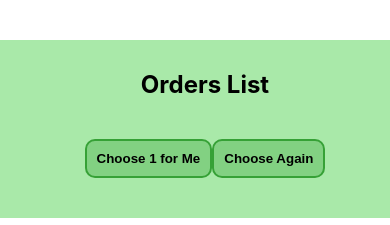
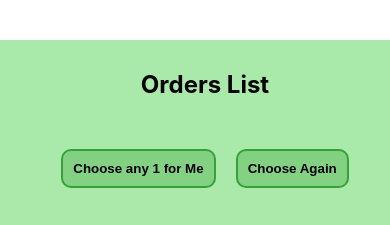
Before and after one commit to Ety-Biswangri/evergreen-nursery, a React (Create React App) app: page / in a window 390 px wide. Shown: the part 4920-5145 px from the top of the page. Built offline with nearby package versions, Linux system fonts and the light colour scheme.

Commit message:
choose button's bug is fixed

```diff
--- a/public/index.html
+++ b/public/index.html
@@ -1,14 +1,12 @@
 <!DOCTYPE html>
 <html lang="en">
+
 <head>
   <meta charset="utf-8" />
   <link rel="icon" href="%PUBLIC_URL%/favicon.ico" />
   <meta name="viewport" content="width=device-width, initial-scale=1" />
   <meta name="theme-color" content="#000000" />
-    <meta
-      name="description"
-      content="Web site created using create-react-app"
-    />
+  <meta name="description" content="Web site created using create-react-app" />
   <link rel="apple-touch-icon" href="%PUBLIC_URL%/logo192.png" />
   <!--
       manifest.json provides metadata used when your web app is installed on a
@@ -24,8 +22,9 @@
       work correctly both with client-side routing and a non-root public URL.
       Learn how to configure a non-root public URL by running `npm run build`.
     -->
-    <title>React App</title>
+  <title>Evergreen Nursery</title>
 </head>
+
 <body>
   <noscript>You need to enable JavaScript to run this app.</noscript>
   <div id="root"></div>
@@ -40,4 +39,5 @@
       To create a production bundle, use `npm run build` or `yarn build`.
     -->
 </body>
+
 </html>
--- a/src/Cart/Cart.css
+++ b/src/Cart/Cart.css
@@ -0,0 +1,4 @@
+.cart{
+    position: sticky;
+    top: 0;
+}
--- a/src/Cart/Cart.js
+++ b/src/Cart/Cart.js
@@ -1,14 +1,20 @@
 import React from 'react';
 import './Cart.css';
 
-const Cart = ({ carts }) => {
+const Cart = ({ carts, chooseAgain, chooseOne }) => {
     return (
         <div className='cart'>
+            <h2 style={{ fontWeight: "bolder", textAlign: "center", marginBottom: "40px", }}>Orders List</h2>
             {
                 carts.map(cart => (
                     <li style={{ marginBottom: '10px' }} key={cart.name}>{cart.name}</li>
                 ))
             }
+            <div className='buttons'>
+                <button onClick={chooseOne}>Choose any 1 for Me</button>
+                <br />
+                <button onClick={chooseAgain}>Choose Again</button>
+            </div>
         </div>
     );
 };
--- a/src/Shop/Shop.css
+++ b/src/Shop/Shop.css
@@ -32,7 +32,6 @@
     margin-top: 30px;
     margin-bottom: 30px;
     display: flex;
-    /* flex-direction: column; */
     flex-wrap: wrap;
     justify-content: center;
     align-items: center;
@@ -42,19 +41,25 @@
     margin-bottom: 10px;
 }
 
-@media screen and (max-width: 1050px) {
+@media screen and (max-width: 1150px) {
+    .products-container{
+        grid-template-columns: repeat(3, 1fr);
+    }
+    .shop{
+        grid-template-columns: 1fr;
+    }
+    .buttons button {
+        margin: 10px;
+    }
+}
+
+@media screen and (max-width: 990px) {
     .products-container{
         grid-template-columns: repeat(2, 1fr);
     }
 }
 
-@media screen and (max-width: 900px) {
-    .shop{
-        grid-template-columns: 1fr;
-    }
-}
-
-@media screen and (max-width: 800px) {
+@media screen and (max-width: 700px) {
     .products-container{
         grid-template-columns: 1fr;
     }
--- a/src/Shop/Shop.js
+++ b/src/Shop/Shop.js
@@ -12,8 +12,16 @@ const Shop = ({ products }) => {
     }
 
     const chooseOne = () => {
+        console.log(carts)
+        if (carts.length === 0) {
+            alert('Please choose any four items');
+            return;
+        }
         const item = carts[Math.floor(Math.random() * carts.length)];
         const chosenItem = [item];
+        if (chosenItem === [undefined]) {
+            return;
+        }
         setCarts(chosenItem);
     }
 
@@ -30,15 +38,7 @@ const Shop = ({ products }) => {
                 }
             </div>
             <div className='carts-container'>
-                <h2 style={{ fontWeight: "bolder", textAlign: "center", marginBottom: "40px", }}>Orders List</h2>
-                <div className='carts'>
-                    <Cart carts={carts}></Cart>
-                </div>
-                <div className='buttons'>
-                    <button onClick={chooseOne}>Choose 1 for Me</button>
-                    <br />
-                    <button onClick={chooseAgain}>Choose Again</button>
-                </div>
+                <Cart chooseOne={chooseOne} chooseAgain={chooseAgain} carts={carts}></Cart>
             </div>
         </div>
     );
```
Lines whose indentation alone changed are shown as unchanged.
